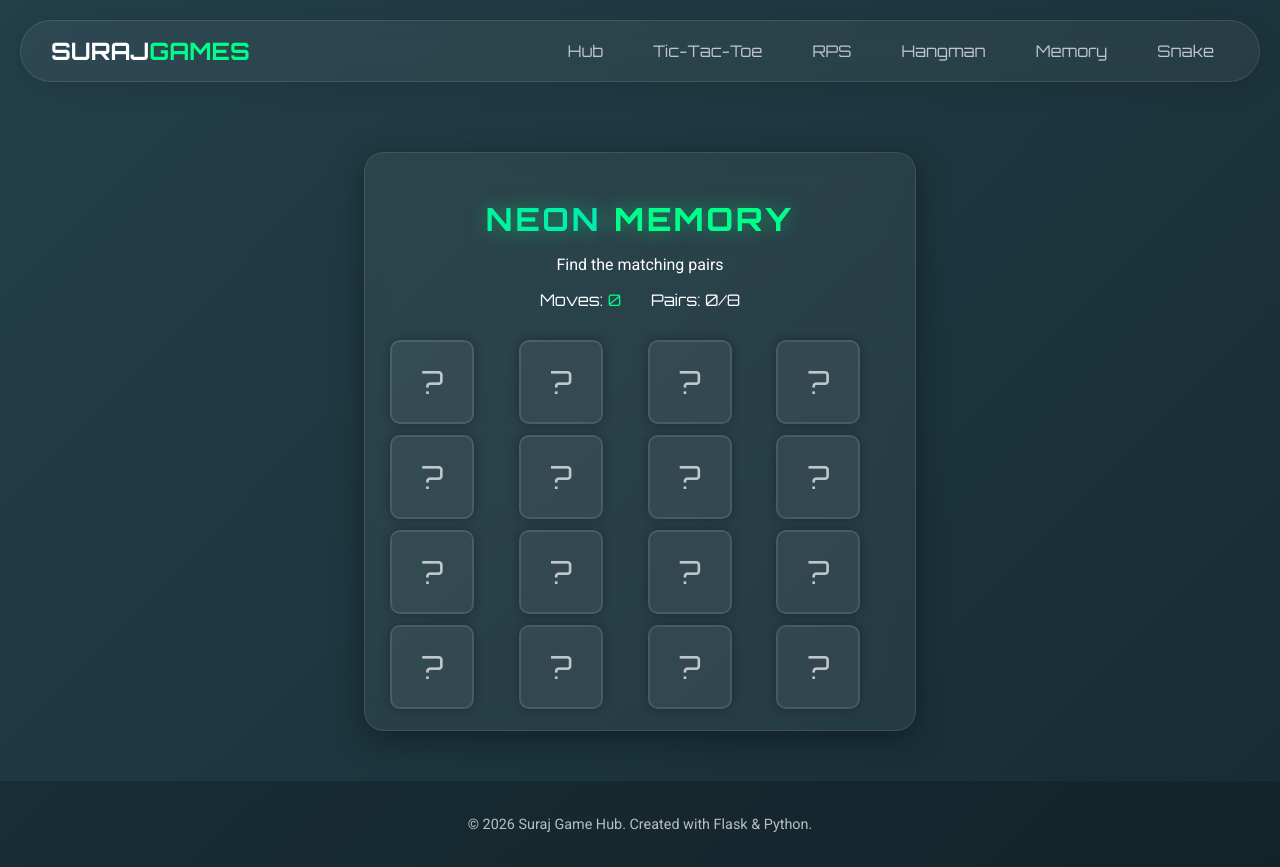
After one commit to Suraj-1000/Tic-Tac-Toe, a Flask app: page /memory in a window 1280 px wide. The commit adds this page. Run offline with Flask 3, Linux system fonts and the light colour scheme.

Commit message:
Add Memory and Snake games; fix dashboard card sizing

```diff
--- a/app.py
+++ b/app.py
@@ -36,6 +36,14 @@ def rps_page():
 @app.route('/hangman')
 def hangman_page():
     return render_template('hangman.html')
+
+@app.route('/memory')
+def memory_page():
+    return render_template('memory.html')
+
+@app.route('/snake')
+def snake_page():
+    return render_template('snake.html')
 
 # --- HANGMAN API ---
 WORDS = ["PYTHON", "FLASK", "CODING", "GAMING", "SERVER", "DATABASE", "SCRIPT", "VARIABLE", "FUNCTION", "DEVELOPER"]
--- a/templates/base.html
+++ b/templates/base.html
@@ -18,9 +18,11 @@
                 <a href="/" class="logo">SURAJ<span class="highlight">GAMES</span></a>
                 <div class="nav-links">
                     <a href="/" class="nav-item">Hub</a>
-                    <a href="/tictactoe" class="nav-item">Tic Tac Toe</a>
+                    <a href="/tictactoe" class="nav-item">Tic-Tac-Toe</a>
                     <a href="/rockpaperscissors" class="nav-item">RPS</a>
                     <a href="/hangman" class="nav-item">Hangman</a>
+                    <a href="/memory" class="nav-item">Memory</a>
+                    <a href="/snake" class="nav-item">Snake</a>
                 </div>
             </nav>
         </header>
--- /dev/null
+++ b/templates/memory.html
@@ -0,0 +1,185 @@
+{% extends "base.html" %}
+
+{% block title %}Neon Memory{% endblock %}
+
+{% block head %}
+<style>
+    .memory-grid {
+        display: grid;
+        grid-template-columns: repeat(4, 1fr);
+        gap: 15px;
+        margin-top: 30px;
+        perspective: 1000px;
+    }
+
+    .card {
+        width: 80px;
+        height: 80px;
+        position: relative;
+        transform-style: preserve-3d;
+        transition: transform 0.5s;
+        cursor: pointer;
+    }
+
+    .card.flipped,
+    .card.matched {
+        transform: rotateY(180deg);
+    }
+
+    .card-face {
+        position: absolute;
+        width: 100%;
+        height: 100%;
+        backface-visibility: hidden;
+        border-radius: 10px;
+        display: flex;
+        justify-content: center;
+        align-items: center;
+        font-size: 2.5rem;
+        border: 2px solid rgba(255, 255, 255, 0.1);
+        box-shadow: 0 0 10px rgba(0, 0, 0, 0.3);
+    }
+
+    .card-front {
+        background: linear-gradient(135deg, var(--bg-color-2), var(--bg-color-1));
+        transform: rotateY(180deg);
+        border-color: var(--primary);
+        box-shadow: 0 0 15px var(--primary-glow);
+    }
+
+    .card-back {
+        background: rgba(255, 255, 255, 0.05);
+        display: flex;
+        /* Fix alignment */
+    }
+
+    .card-back::after {
+        content: '?';
+        color: var(--text-dim);
+        font-family: 'Orbitron';
+        font-size: 2rem;
+    }
+
+    .stats {
+        display: flex;
+        gap: 30px;
+        justify-content: center;
+        margin-bottom: 20px;
+        font-family: 'Orbitron';
+    }
+</style>
+{% endblock %}
+
+{% block content %}
+<div class="container" style="max-width: 500px;">
+    <header>
+        <h1>Neon <span class="highlight">Memory</span></h1>
+        <p>Find the matching pairs</p>
+    </header>
+
+    <div class="stats">
+        <div>Moves: <span id="moves" class="highlight">0</span></div>
+        <div>Pairs: <span id="pairs">0</span>/8</div>
+    </div>
+
+    <div class="memory-grid" id="grid">
+        <!-- Generated by JS -->
+    </div>
+
+    <button onclick="initGame()" class="btn primary huge" id="restart-btn" style="display:none; margin-top:30px;">Play
+        Again</button>
+</div>
+
+<script>
+    const icons = ['⚡', '💎', '🌙', '🚀', '🔥', '💀', '🤖', '⭐'];
+    let cards = [];
+    let flippedCards = [];
+    let matchedPairs = 0;
+    let moves = 0;
+    let lockBoard = false;
+
+    function initGame() {
+        const grid = document.getElementById('grid');
+        grid.innerHTML = '';
+        document.getElementById('restart-btn').style.display = 'none';
+        matchedPairs = 0;
+        moves = 0;
+        updateStats();
+        flippedCards = [];
+        lockBoard = false;
+
+        // Create pairs
+        let deck = [...icons, ...icons];
+        deck.sort(() => Math.random() - 0.5);
+
+        deck.forEach(icon => {
+            const card = document.createElement('div');
+            card.classList.add('card');
+            card.innerHTML = `
+                <div class="card-face card-back"></div>
+                <div class="card-face card-front">${icon}</div>
+            `;
+            card.dataset.icon = icon;
+            card.addEventListener('click', flipCard);
+            grid.appendChild(card);
+        });
+    }
+
+    function flipCard() {
+        if (lockBoard) return;
+        if (this === flippedCards[0]) return;
+
+        this.classList.add('flipped');
+        flippedCards.push(this);
+
+        if (flippedCards.length === 2) {
+            moves++;
+            updateStats();
+            checkForMatch();
+        }
+    }
+
+    function checkForMatch() {
+        let isMatch = flippedCards[0].dataset.icon === flippedCards[1].dataset.icon;
+
+        if (isMatch) {
+            disableCards();
+        } else {
+            unflipCards();
+        }
+    }
+
+    function disableCards() {
+        flippedCards[0].classList.add('matched');
+        flippedCards[1].classList.add('matched');
+        matchedPairs++;
+        updateStats();
+
+        flippedCards = [];
+
+        if (matchedPairs === 8) {
+            setTimeout(() => {
+                document.getElementById('restart-btn').style.display = 'block';
+                // Could show a modal here
+            }, 500);
+        }
+    }
+
+    function unflipCards() {
+        lockBoard = true;
+        setTimeout(() => {
+            flippedCards[0].classList.remove('flipped');
+            flippedCards[1].classList.remove('flipped');
+            flippedCards = [];
+            lockBoard = false;
+        }, 1000);
+    }
+
+    function updateStats() {
+        document.getElementById('moves').textContent = moves;
+        document.getElementById('pairs').textContent = matchedPairs;
+    }
+
+    initGame();
+</script>
+{% endblock %}
```
Also changed, not shown: templates/hub.html (+20 -4 lines), templates/snake.html (added, +156 -0 lines).
